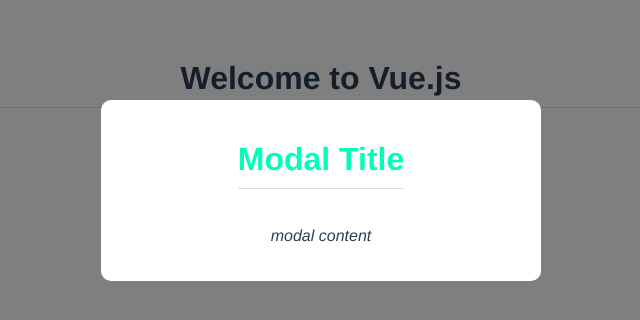
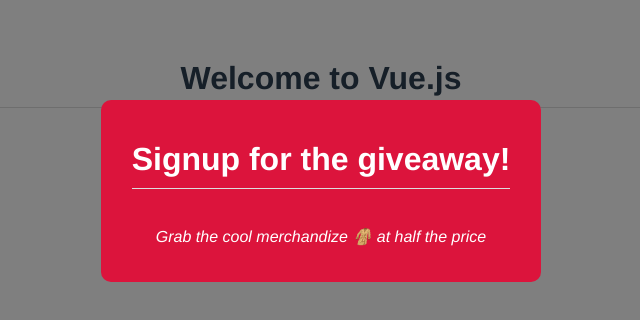
Before and after one commit to VisheshSingh/modal-project, a Vue app: page / in a window 1280 px wide. Shown: the top 320 px of the page, without its empty margins (319-959 px from the left). Built offline with nearby package versions, Linux system fonts and the light colour scheme.

Commit message:
using props

```diff
--- a/src/App.vue
+++ b/src/App.vue
@@ -1,6 +1,6 @@
 <template>
   <h1>{{ title }}</h1>
-  <Modal />
+  <Modal :header="header" :text="text" theme="sale" />
 </template>
 
 <script>
@@ -14,6 +14,8 @@
   data() {
     return {
       title: 'Welcome to Vue.js',
+      header: 'Signup for the giveaway!',
+      text: 'Grab the cool merchandize 🧥 at half the price',
     };
   },
   methods: {
--- a/src/components/Modal.vue
+++ b/src/components/Modal.vue
@@ -1,11 +1,17 @@
 <template>
   <div class="backdrop">
-    <div class="modal">
-      <h1>Modal Title</h1>
-      <p>modal content</p>
+    <div class="modal" :class="{ sale: theme === 'sale' }">
+      <h1>{{ header }}</h1>
+      <p>{{ text }}</p>
     </div>
   </div>
 </template>
+
+<script>
+export default {
+  props: ['header', 'text', 'theme'],
+};
+</script>
 
 <style>
 .modal {
@@ -27,4 +33,11 @@
   color: #0fb;
   display: inline-block;
 }
+.modal.sale {
+  background: crimson;
+  color: #fff;
+}
+.modal.sale h1 {
+  color: #fff;
+}
 </style>
```
